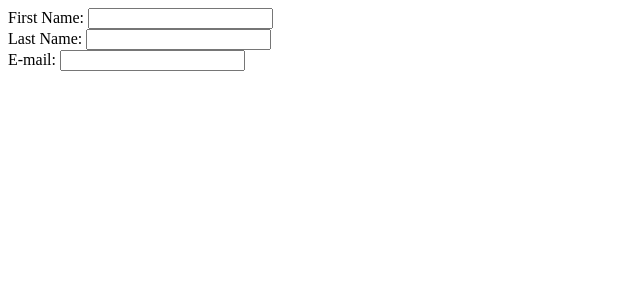
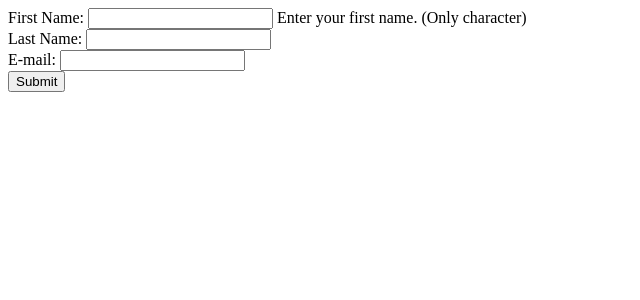
Before and after one commit to ysnarslan/JobApp, a Django app: page /subscribe/ in a window 1280 px wide. Shown: the top 300 px of the page, without its empty margins (0-640 px from the left). Run offline with Django 4.2, Linux system fonts and the light colour scheme.

Commit message:
refactor: make form in for loop

```diff
--- a/subscribe/templates/subscribe/subscribe.html
+++ b/subscribe/templates/subscribe/subscribe.html
@@ -8,26 +8,38 @@
 <form method="post">
     {% csrf_token %}
 
-    <div class="subscribe_field">
-        {{ subscribe_form.first_name.errors }}
-        <label for={{ subscribe_form.first_name.id_for_label }}>{{ subscribe_form.first_name.label }}</label>
+    {% for field in subscribe_form %}
+        <div>
+            {{ field.errors }}
+            {{ field.label_tag }}
+            {#            <label for={{ field.id_for_label }}>{{ field.label }}</label>#}
+            {{ field }}
+            {% if field.help_text %}
+            	{{ field.help_text }}
+            {% endif %}
+        </div>
+    {% endfor %}
+
+
+    {#    <div class="subscribe_field">#}
+    {#        {{ subscribe_form.first_name.errors }}#}
+    {#        <label for={{ subscribe_form.first_name.id_for_label }}>{{ subscribe_form.first_name.label }}</label>#}
     {#        <input type="text" id="f_name" name="firstname" placeholder="Your first name">#}
-        {{ subscribe_form.first_name }}
-
-    </div>
-    <div class="subscribe_field">
-        {{ subscribe_form.last_name.errors }}
-        <label for={{ subscribe_form.last_name.id_for_label }}>{{ subscribe_form.last_name.label }}</label>
-        {{ subscribe_form.last_name }}
+    {#        {{ subscribe_form.first_name }}#}
+    {##}
+    {#    </div>#}
+    {#    <div class="subscribe_field">#}
+    {#        {{ subscribe_form.last_name.errors }}#}
+    {#        <label for={{ subscribe_form.last_name.id_for_label }}>{{ subscribe_form.last_name.label }}</label>#}
+    {#        {{ subscribe_form.last_name }}#}
     {#        <input type="text" id="l_name" name="lastname" placeholder="Your last name">#}
-    </div>
-    <div class="subscribe_field">
-        {{ subscribe_form.email.errors }}
-        <label for={{ subscribe_form.email.id_for_label }}>{{ subscribe_form.email.label }}</label>
-        {{ subscribe_form.email }}
+    {#    </div>#}
+    {#    <div class="subscribe_field">#}
+    {#        {{ subscribe_form.email.errors }}#}
+    {#        <label for={{ subscribe_form.email.id_for_label }}>{{ subscribe_form.email.label }}</label>#}
+    {#        {{ subscribe_form.email }}#}
     {#        <input type="text" id="f_name" name="firstname" placeholder="Your first name">#}
-    </div>
-    <p>{{ subscribe_form.email.email_name }}</p>
+    {#    </div>#}
 
 
     {#    {{ subscribe_form.as_p }}#}
@@ -55,7 +67,8 @@
     {#    <br>#}
     {#    <br>#}
     {##}
-{#    <input type="submit" value="Submit">#}
+    <input type="submit" value="Submit">
+</form>
 
 </body>
 </html>
```
Lines whose indentation alone changed are shown as unchanged.
